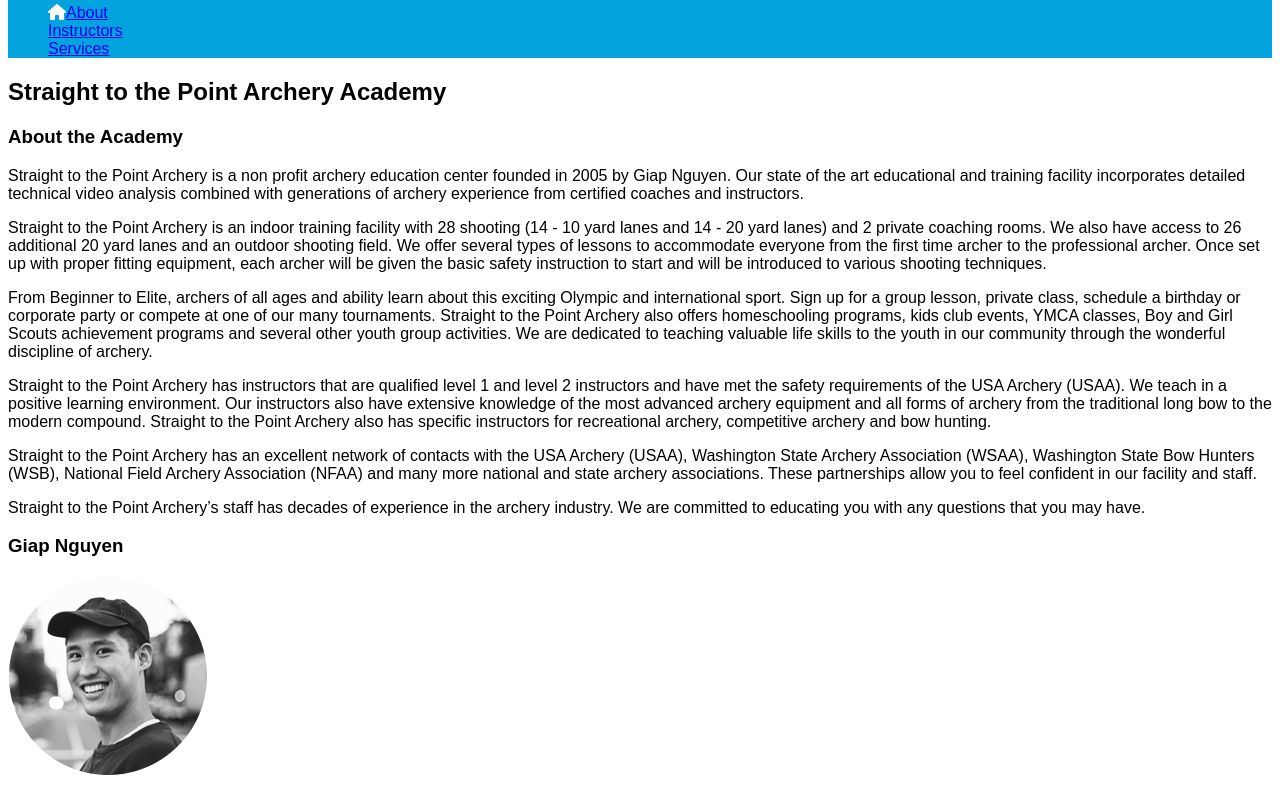
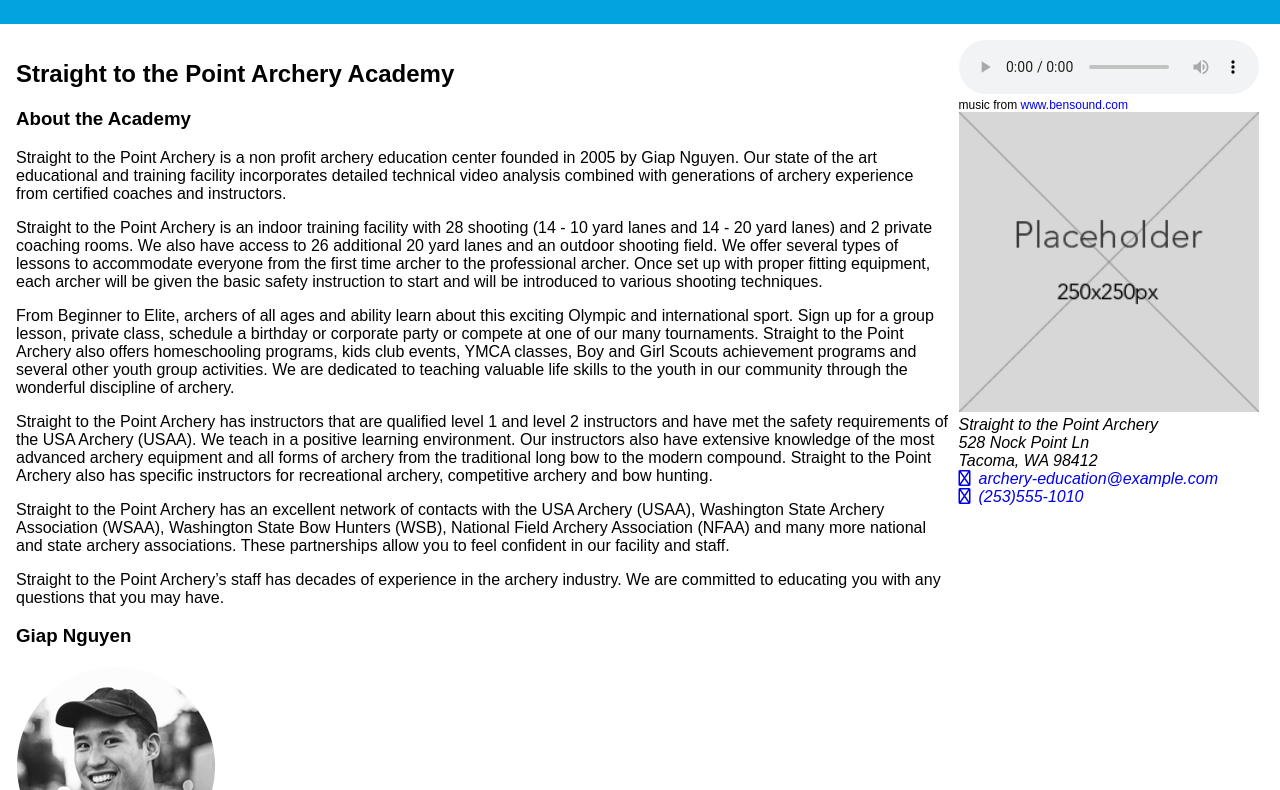
Before and after one commit to Rydavim/archery-academy, a plain HTML site: page index.html in a window 1280 px wide. Shown: the part 138-928 px from the top of the page. Drawn offline with Linux system fonts and the light colour scheme.

Commit message:
tweaked html, added grid layout and styles

```diff
--- a/index.html
+++ b/index.html
@@ -8,8 +8,8 @@
   </head>
   <body>
     <header class="grid-container">
-      <img src="images/archeryAcademy-logo-white.png" alt="The Archery Academy Logo">
-      <nav>
+      <img class="grid-item-1" src="images/archeryAcademy-logo-white.png" alt="The Archery Academy Logo">
+      <nav class="grid-item-2">
         <ul>
           <li><i class="fas fa-home"></i><a href="index.html">About</a></li>
           <li><a href="instructors.html">Instructors</a></li>
@@ -18,8 +18,8 @@
       </nav>
     </header>
 
-    <main>
-      <section>
+    <main class="grid-container">
+      <section class="grid-item-1">
         <h2>Straight to the Point Archery Academy</h2>
         <article>
           <h3>About the Academy</h3>
@@ -43,20 +43,27 @@
         </article>
       </section>
 
-      <aside>
+      <aside class="grid-item-2">
+        <figure>
+            <audio controls loop
+              src="audio/bensound-evolution.mp3">
+              Your browser does not support the <code>audio</code> element.
+            </audio>
+            <figcaption>music from <a href="https://www.bensound.com">www.bensound.com</a></figcaption>
+        </figure>
         <img src="images/generic-image-placeholder.png" alt="Map Placeholder Image">
         <address>
           Straight to the Point Archery<br>
           528 Nock Point Ln<br>
           Tacoma, WA 98412<br>
-          <a href="mailto:archery-education@example.com">archery-education@example.com</a><br>
-          <a href="tel:+12535551010">(253)555&#45;1010</a>
+          <a href="mailto:archery-education@example.com"><i class="far fa-envelope-square"></i>archery-education@example.com</a><br>
+          <a href="tel:+12535551010"><i class="far fa-phone-square-alt"></i>(253)555&#45;1010</a>
         </address>
       </aside>
     </main>
 
     <footer>
-      <img src="images/archeryAcademy-logo-color.png" alt="The Archery Academy Logo">
+      <img src="images/archeryAcademy-logo-white.png" alt="The Archery Academy Logo">
       <p>Aborpos nisto inci tet aut que volupti beruptiberro to ex esseque invenienihil imanimu scideru ptistiusam consequunt</p>
       <ul>
         <li><a href="#">Footer link 1</a></li>
--- a/styles/stylesheet.css
+++ b/styles/stylesheet.css
@@ -1,37 +1,87 @@
 /* GENERAL */
 
 * { box-sizing: border-box; }
+
+a { text-decoration: none; }
 
 a:hover {
   cursor: pointer;
   text-decoration: none;
 }
 
-.container {
-  display: flex;
-  flex-wrap: wrap;
+body {
+  font-family: 'Arial', sans-serif;
+  margin: 0;
 }
 
-body {
-  font-family: 'Arial', sans-serif;
+body > * {
+  padding: 1rem;
 }
+
+.grid-container {
+  display: grid;
+  gap: 0.25rem;
+}
+
+figure { margin: 0; }
+
+figcaption { font-size: 0.75rem; }
+
+ul {
+  list-style-type: none;
+  margin: 0;
+  padding: 0;
+}
+
+ul a { color: #ffffff; /* white */ }
+
+i { padding-right: .5rem; }
 
 /* HEADER & NAV */
 
 header {
   color: #ffffff; /* white */
   background-color: #03a3df; /* light blue */
+  padding: 2.5rem 5rem 0.5rem 5rem;
 }
 
-/* BODY & MISC */
+header.grid-container {
+  grid-template-columns: auto auto;
+  grid-template-rows: 1fr;
+}
 
-li { list-style-type: none; }
+header img { height: 70%; }
+
+nav { text-align: right; }
+
+ul li { display: inline; }
+
+nav ul li:not(:last-child)::after,
+footer ul li:not(:last-child)::after {
+  content: "  / ";
+  white-space: pre;
+  font-weight: normal;
+}
+
+/* MAIN & MISC */
+
+main.grid-container {
+  grid-template-columns: 3fr 1fr;
+  grid-template-rows: auto auto;
+}
+
+aside { margin: 0 auto; }
+
+aside img { width: 100%; }
 
 /* FOOTER */
 
 footer {
   background-image: url('../images/footerImage.jpg');
-  background-repeat: no-repeat;
-  background-size: contain;
+  background-size: cover;
   color: #ffffff; /* white */
 }
+
+footer img {
+  max-height: 57px;
+}
```
Also changed, not shown: instructors.html (+5 -4 lines), services.html (+5 -4 lines).
